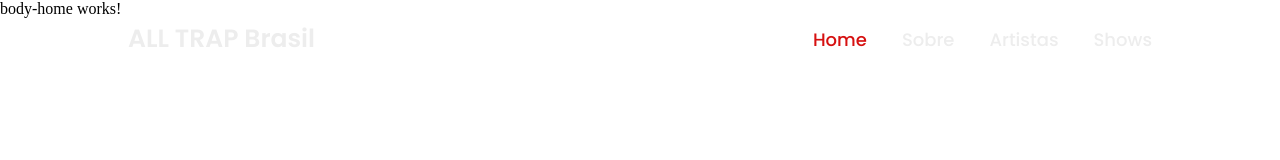
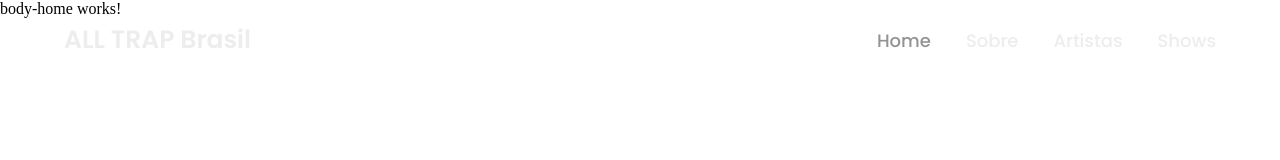
Before and after one commit to Medonca09/allTrapBrasil, an Angular app: page / in a window 1280 px wide. Shown: the top 160 px of the page. Built offline with nearby package versions, Linux system fonts and the light colour scheme.

Commit message:
refactor: alterando tamanho do navbar.

```diff
--- a/src/app/shared/components/nav-bar/nav-bar.component.scss
+++ b/src/app/shared/components/nav-bar/nav-bar.component.scss
@@ -12,7 +12,8 @@
   top: 0;
   left: 0;
   width: 100%;
-  padding: 20px 10%;
+  height: 80px;
+  padding: 20px 5%;
   background: transparent;
   display: flex;
   justify-content: space-between;
@@ -36,6 +37,6 @@
   }
   .navbar a:hover,
   .navbar a.active {
-    color: #d61111;
+    color: #939393;
   }
 }
```
